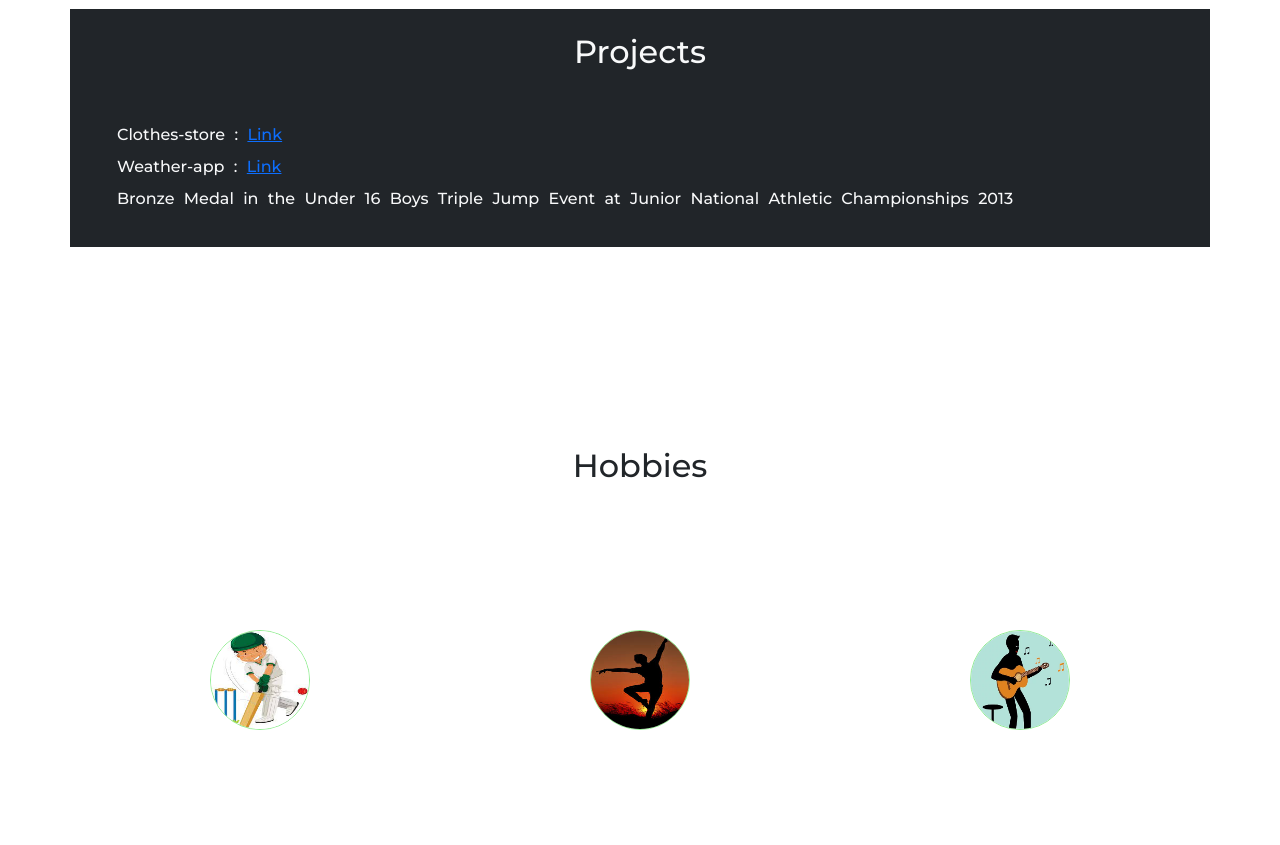
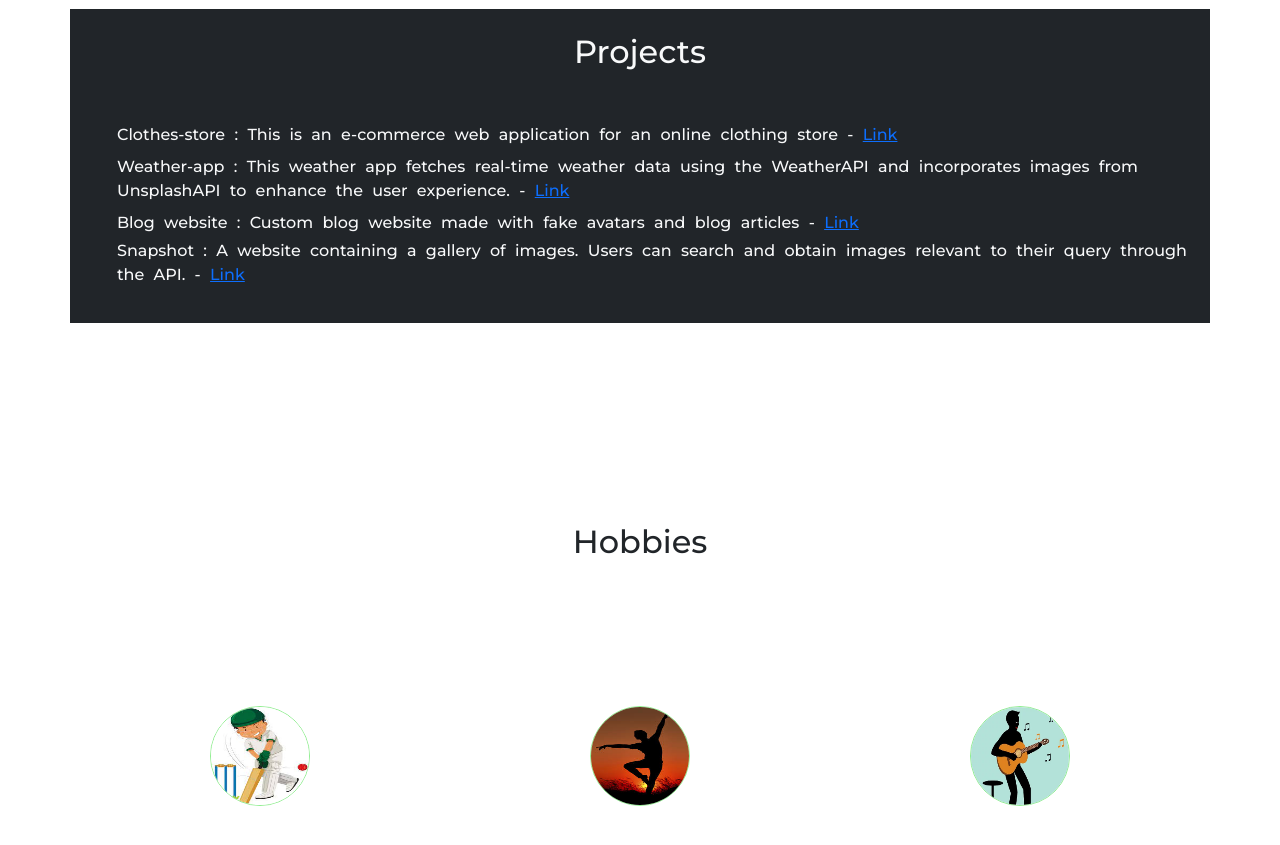
Before and after one commit to SanVidurath/MyResume, a plain HTML site: page index.html in a window 1280 px wide. Shown: the part 3400-4245 px from the top of the page. Drawn offline with nearby package versions, Linux system fonts and the light colour scheme.

Commit message:
Update index.html

```diff
--- a/index.html
+++ b/index.html
@@ -251,9 +251,10 @@
           </div>
 
           <ul class="my-2">
-            <li class="list-group-item text-light my-1 bold">Clothes-store : <a href="https://clothes-store-client.vercel.app/" target="_blank">Link</a></li>
-            <li class="list-group-item text-light my-2 bold">Weather-app : <a href="https://sanvidurath.github.io/weather-app/" target="_blank">Link</a></li>
-            <li class="list-group-item text-light my-1 bold"> Bronze Medal in the Under 16 Boys Triple Jump Event at Junior National Athletic Championships 2013</li>
+            <li class="list-group-item text-light my-1 bold">Clothes-store : This is an e-commerce web application for an online clothing store - <a href="https://clothes-store-client.vercel.app/" target="_blank">Link</a></li>
+            <li class="list-group-item text-light my-2 bold">Weather-app : This weather app fetches real-time weather data using the WeatherAPI and incorporates images from UnsplashAPI to enhance the user experience. - <a href="https://sanvidurath.github.io/weather-app/" target="_blank">Link</a></li>
+            <li class="list-group-item text-light my-1 bold">Blog website : Custom blog website made with fake avatars and blog articles - <a href="https://sanvidurath.github.io/blog-website/" target="_blank">Link</a></li>
+            <li class="list-group-item text-light my-1 bold">Snapshot : A website containing a gallery of images. Users can search and obtain images relevant to their query through the API. - <a href="https://sanvidurath.github.io/snapshot/" target="_blank">Link</a></li>
           </ul>
 
 
```
